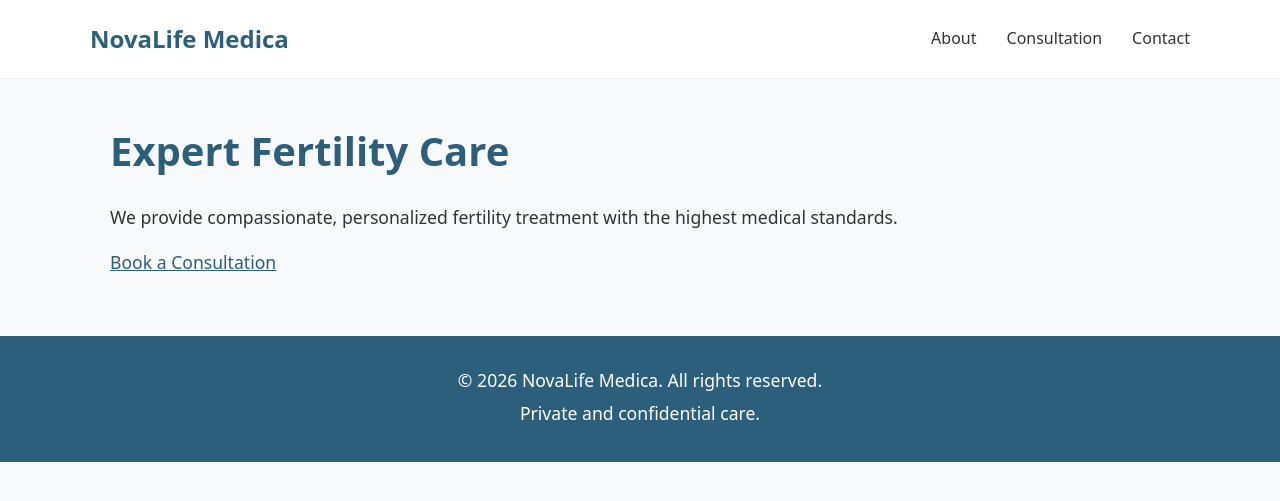
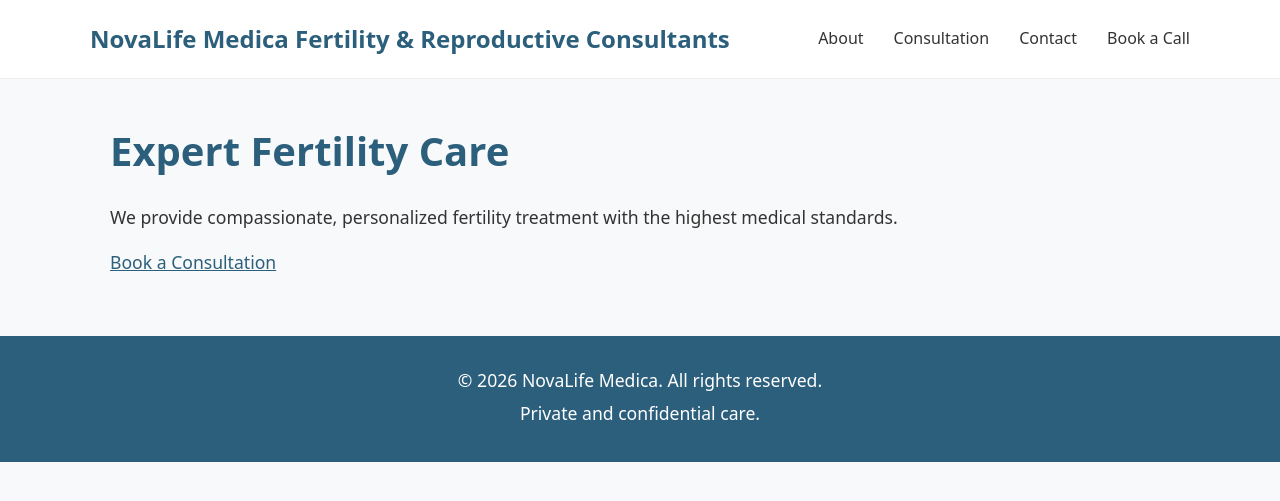
Before and after one commit to NnGitH/Fertility-Clinic-Website, a Jekyll site: the page built from index.md, in a window 1280 px wide. Shown: the top 501 px of the page. Built offline with Jekyll 4.4.1, drawn with Linux system fonts in a browser that asks for light colours.

Commit message:
Update header.html

```diff
--- a/_includes/header.html
+++ b/_includes/header.html
@@ -1,10 +1,14 @@
-<header>
-  <nav>
-    <a href="{{ site.baseurl }}/" class="logo">{{ site.title }}</a>
-    <ul>
+<header class="site-header">
+  <nav class="nav-container">
+    <a href="{{ site.baseurl }}/" class="logo">
+      <span class="logo-main">NovaLife Medica</span>
+      <span class="logo-sub">Fertility & Reproductive Consultants</span>
+    </a>
+    <ul class="nav-links">
       <li><a href="{{ site.baseurl }}/about">About</a></li>
       <li><a href="{{ site.baseurl }}/consultation">Consultation</a></li>
       <li><a href="{{ site.baseurl }}/contact">Contact</a></li>
+      <li><a href="{{ site.baseurl }}/consultation" class="nav-cta">Book a Call</a></li>
     </ul>
   </nav>
 </header>
```
